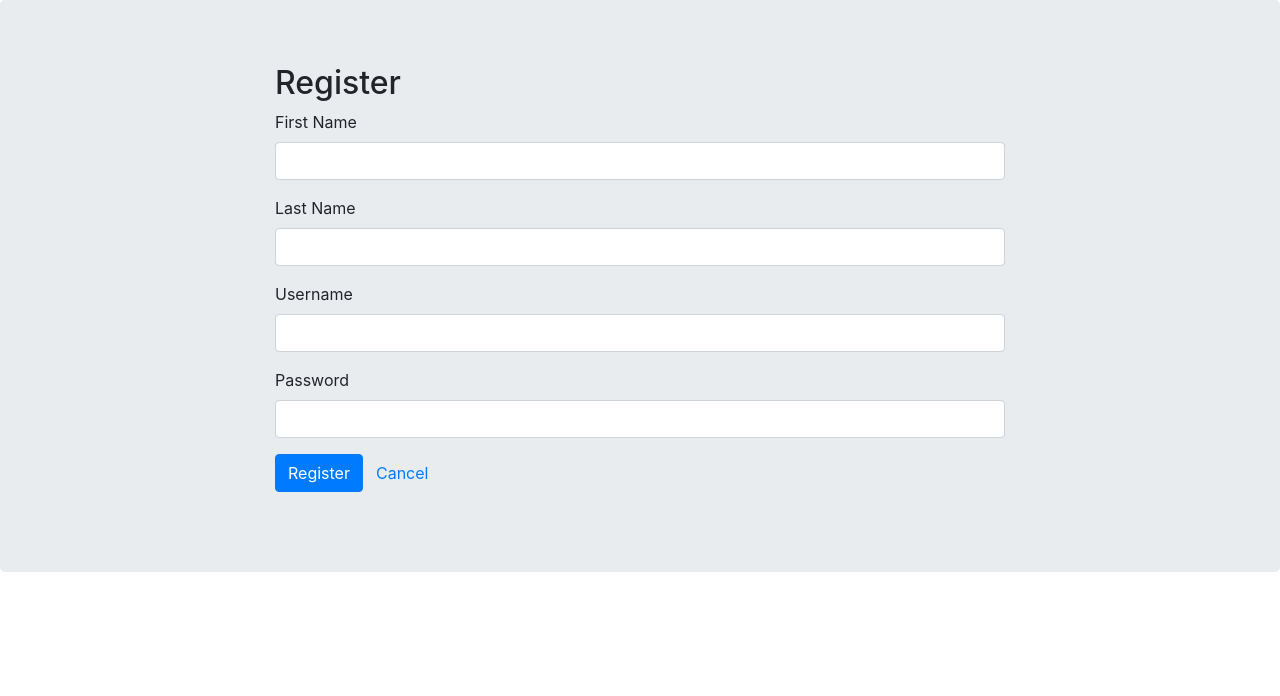
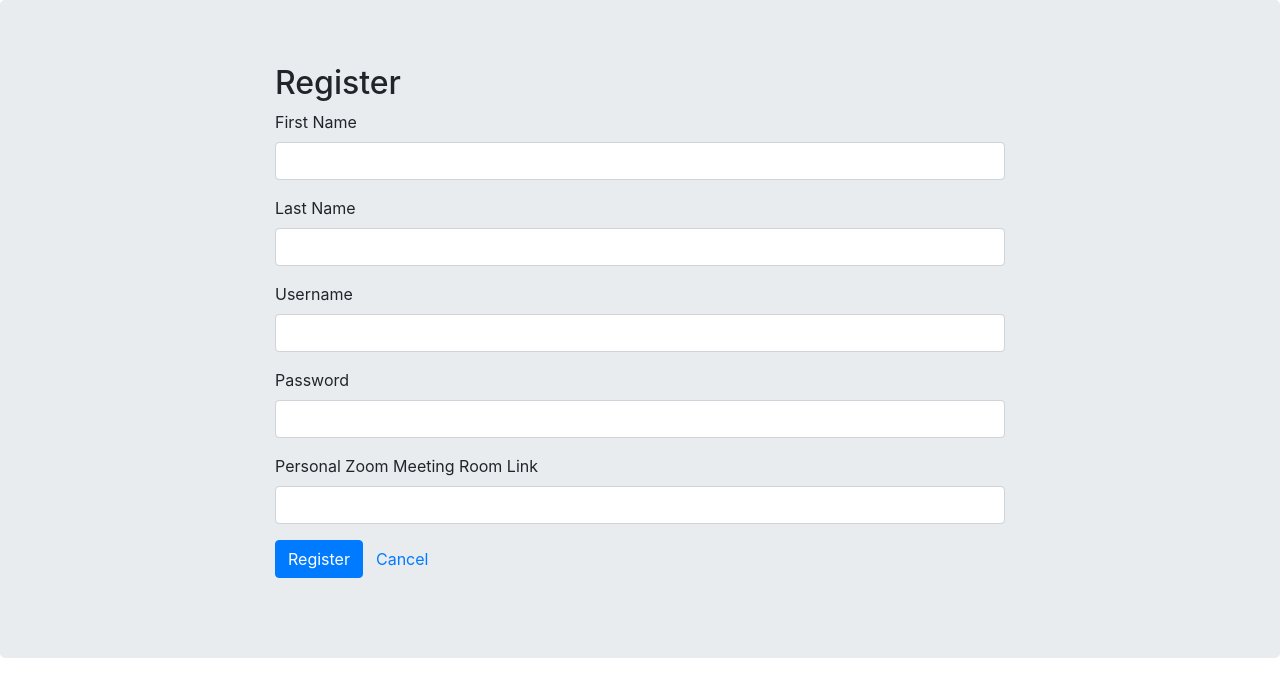
Before and after one commit to Citi-WIT-10-Week-2020/Team3BulletJournal, an Angular app: page /register in a window 1280 px wide. Shown: the top 696 px of the page. Built offline with nearby package versions, Linux system fonts and the light colour scheme.

Commit message:
added Zoom Link to Registration

```diff
--- a/package.json
+++ b/package.json
@@ -3,7 +3,7 @@
   "version": "0.0.0",
   "scripts": {
     "ng": "ng",
-    "start": "ng serve",
+    "start": "ng serve -o",
     "build": "ng build",
     "test": "ng test",
     "lint": "ng lint",
--- a/src/app/register/register.component.html
+++ b/src/app/register/register.component.html
@@ -30,6 +30,13 @@
         </div>
     </div>
     <div class="form-group">
+        <label for="zoomLink">Personal Zoom Meeting Room Link</label>
+        <input type="text" formControlName="password" class="form-control" [ngClass]="{ 'is-invalid': submitted && f.zoomLink.errors }" />
+        <div *ngIf="submitted && f.zoomLink.errors" class="invalid-feedback">
+            <div *ngIf="f.zoomLink.errors.required">Zoom Link is required</div>
+        </div>
+    </div>
+    <div class="form-group">
         <button [disabled]="loading" class="btn btn-primary">
             <span *ngIf="loading" class="spinner-border spinner-border-sm mr-1"></span>
             Register
--- a/src/app/register/register.component.ts
+++ b/src/app/register/register.component.ts
@@ -29,7 +29,8 @@ export class RegisterComponent implements OnInit {
             firstName: ['', Validators.required],
             lastName: ['', Validators.required],
             username: ['', Validators.required],
-            password: ['', [Validators.required, Validators.minLength(6)]]
+            password: ['', [Validators.required, Validators.minLength(6)]],
+            zoomLink: ['', Validators.required]
         });
     }
 
```
